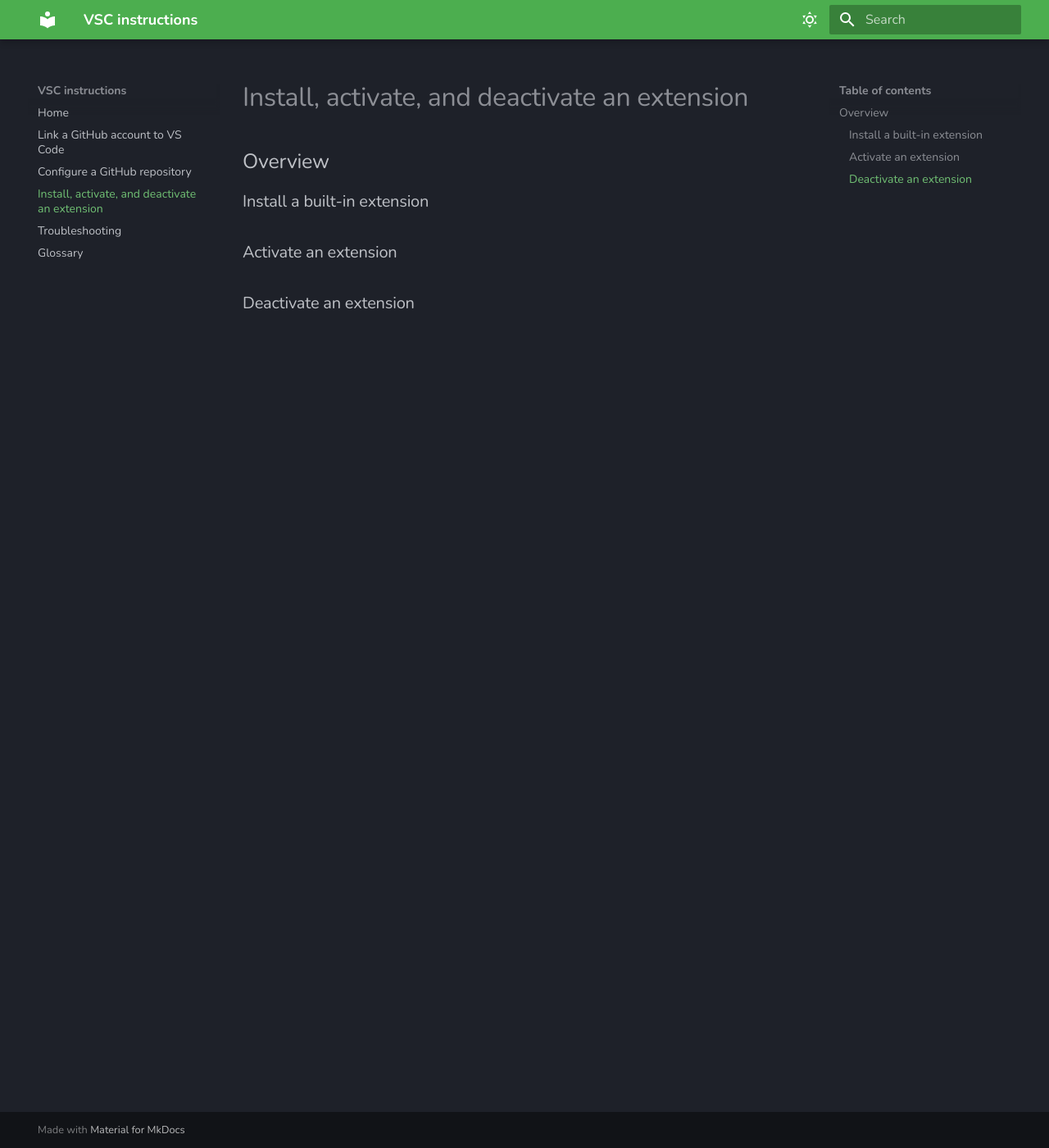
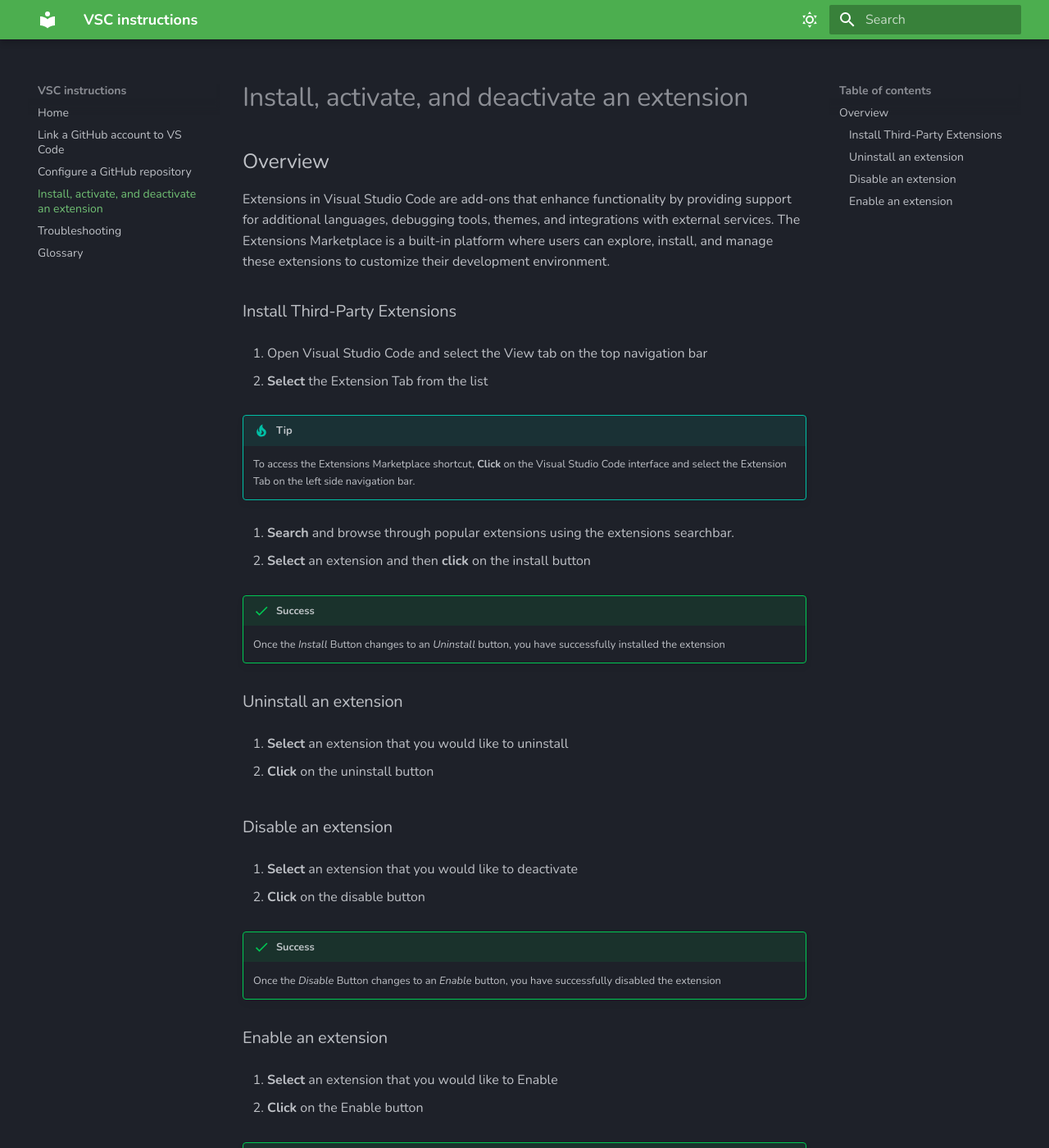
Before and after one commit to DJANG2024/MKDocsMaterial, an MkDocs documentation site: the page built from docs/task3.md, in a window 1280 px wide and 1400 px high. Shown: the whole window at 82% size. Built offline with MkDocs 1.6.1 and Material for MkDocs 9.7.7, drawn with Linux system fonts in a browser that asks for light colours; some of the changed text lies outside the part shown.

Commit message:
add task 3 content

```diff
--- a/docs/task3.md
+++ b/docs/task3.md
@@ -1,9 +1,41 @@
 ## Overview
+Extensions in Visual Studio Code are add-ons that enhance functionality by providing support for additional languages, debugging tools, themes, and integrations with external services. The Extensions Marketplace is a built-in platform where users can explore, install, and manage these extensions to customize their development environment.
 
-### Install a built-in extension
+### Install Third-Party Extensions
 
+1. Open Visual Studio Code and select the View tab on the top navigation bar
 
-### Activate an extension
+2. <b>Select</b> the Extension Tab from the list
 
+!!! tip "Tip"
+    To access the Extensions Marketplace shortcut, <b>Click</b> on the Visual Studio Code interface and select the Extension Tab on the left side navigation bar.
 
-### Deactivate an extension
+3. <b>Search</b> and browse through popular extensions using the extensions searchbar.
+
+4. <b>Select</b> an extension and then <b>click</b> on the install button
+
+!!! success "Success"
+    Once the <i>Install</i> Button changes to an <i>Uninstall</i> button, you have successfully installed the extension
+
+### Uninstall an extension
+1. <b>Select</b> an extension that you would like to uninstall
+
+2. <b>Click</b> on the uninstall button
+
+### Disable an extension
+
+1. <b>Select</b> an extension that you would like to deactivate
+
+2. <b>Click</b> on the disable button
+
+!!! success "Success"
+    Once the <i>Disable</i> Button changes to an <i>Enable</i> button, you have successfully disabled the extension
+
+### Enable an extension
+
+1. <b>Select</b> an extension that you would like to Enable
+
+2. <b>Click</b> on the Enable button
+
+!!! success "Success"
+    Once the <i>Enable</i> Button changes to an <i>Disable</i> button, you have successfully enabled the extension
```
